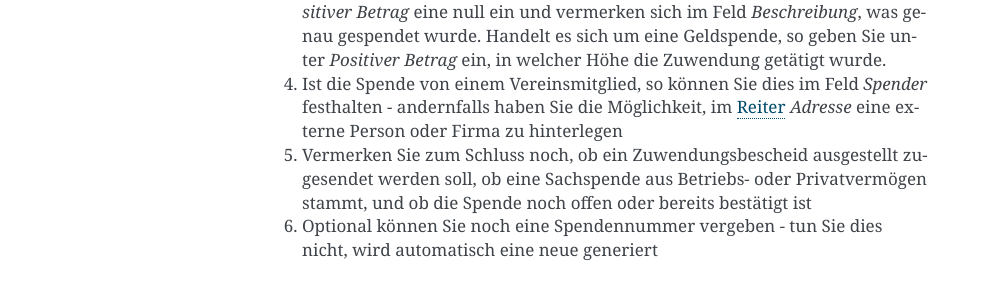
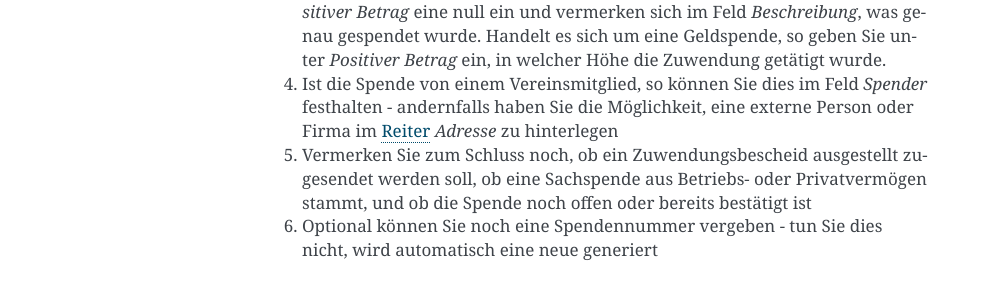
Before and after one commit to goalio/docs, a Sphinx documentation site: the page built from docs/module/finanzen/spenden.rst, in a window 1280 px wide. Shown: the part 495-785 px from the top of the page, without its empty margins (148-1141 px from the left). Built offline with Sphinx 7.4.7, drawn with Linux system fonts in a browser that asks for light colours; formulas are drawn with MathJax 3.

```diff
--- a/docs/module/finanzen/spenden.rst
+++ b/docs/module/finanzen/spenden.rst
@@ -17,7 +17,7 @@ Gehen Sie wie folgt vor, um eine eingegangene Spende einzutragen:
 
 3. Handelt es sich um eine Sachspende, so tragen Sie im neuen Fenster unter *Positiver Betrag* eine null ein und vermerken sich im Feld *Beschreibung*, was genau gespendet wurde. Handelt es sich um eine Geldspende, so geben Sie unter *Positiver Betrag* ein, in welcher Höhe die Zuwendung getätigt wurde.
 
-4. Ist die Spende von einem Vereinsmitglied, so können Sie dies im Feld *Spender* festhalten - andernfalls haben Sie die Möglichkeit, im Reiter_ *Adresse* eine externe Person oder Firma zu hinterlegen
+4. Ist die Spende von einem Vereinsmitglied, so können Sie dies im Feld *Spender* festhalten - andernfalls haben Sie die Möglichkeit, eine externe Person oder Firma im Reiter_ *Adresse* zu hinterlegen
 
 5. Vermerken Sie zum Schluss noch, ob ein Zuwendungsbescheid ausgestellt zugesendet werden soll, ob eine Sachspende aus Betriebs- oder Privatvermögen stammt, und ob die Spende noch offen oder bereits bestätigt ist
 
```
